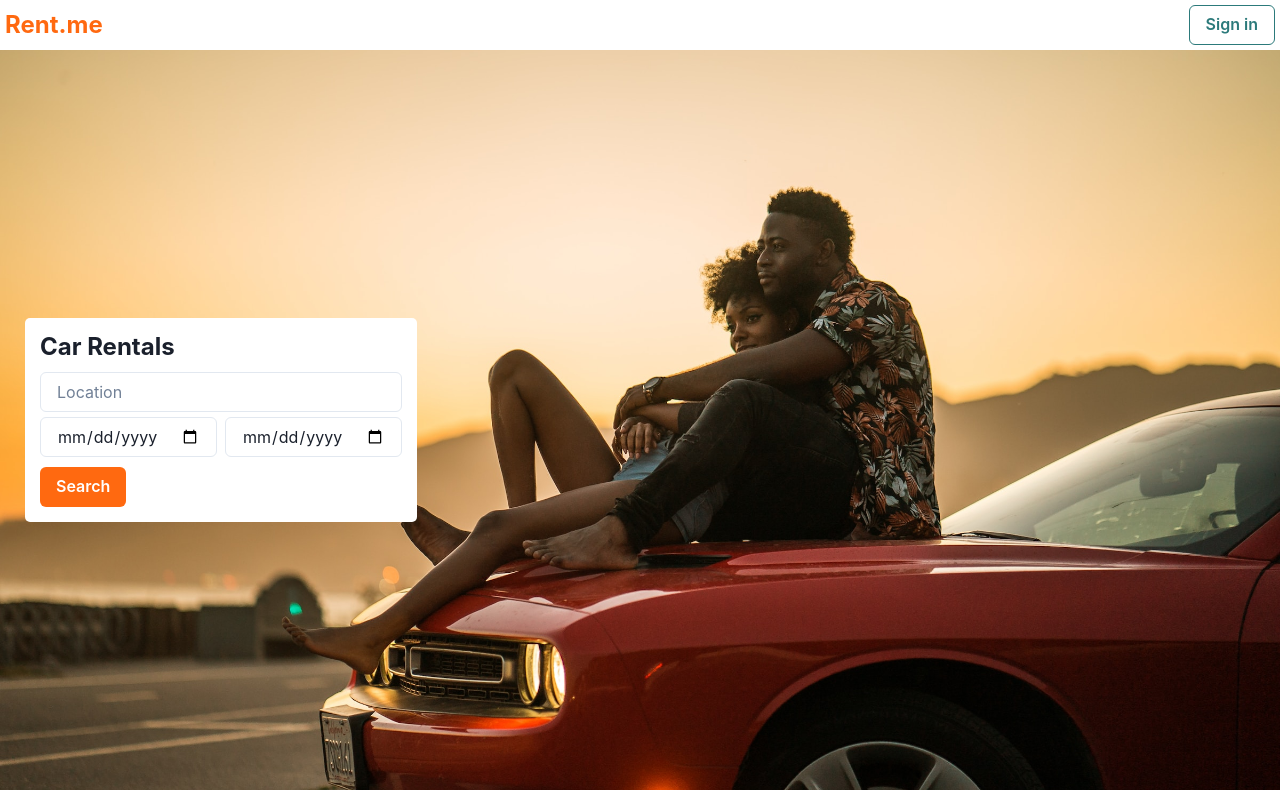
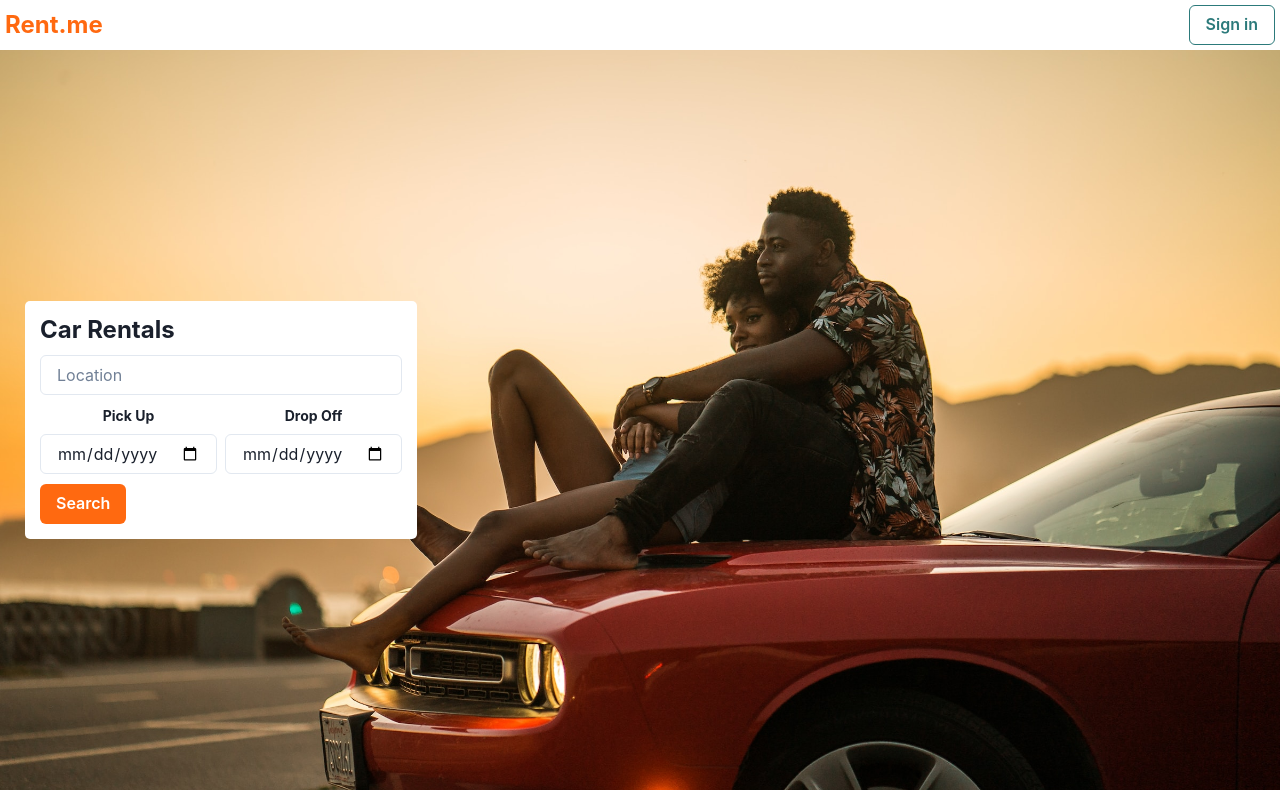
Before and after one commit to DalareR/RentMe, a React (Vite) app: page / in a window 1280 px wide. Built offline with nearby package versions, Linux system fonts and the light colour scheme; no server answers.

Commit message:
Added Form Validation to Hero

```diff
--- a/package.json
+++ b/package.json
@@ -12,6 +12,7 @@
     "@chakra-ui/react": "^2.5.5",
     "@emotion/react": "^11.10.6",
     "@emotion/styled": "^11.10.6",
+    "@hookform/resolvers": "^3.1.0",
     "axios": "^1.3.6",
     "framer-motion": "^10.12.2",
     "lodash": "^4.17.21",
@@ -19,7 +20,8 @@
     "react-dom": "^18.2.0",
     "react-hook-form": "^7.43.9",
     "react-icons": "^4.8.0",
-    "react-router-dom": "^6.10.0"
+    "react-router-dom": "^6.10.0",
+    "zod": "^3.21.4"
   },
   "devDependencies": {
     "@types/react": "^18.0.28",
--- a/src/App.tsx
+++ b/src/App.tsx
@@ -18,6 +18,10 @@ export interface CarDetail {
 
 function App() {
   const [carsList, setCarsList] = useState<CarDetail[]>([]);
+  const [location, setLocation] = useState("");
+  const [pickUpDate, setPickUpDate] = useState("");
+  const [dropOffDate, setDropOffDate] = useState("");
+
   useEffect(() => {
     axios
       .create({
@@ -41,7 +45,16 @@ function App() {
     <div className="App">
       <NavBar />
       <Routes>
-        <Route path="/" element={<Hero />} />
+        <Route
+          path="/"
+          element={
+            <Hero
+              setLocation={setLocation}
+              setDropOffDate={setDropOffDate}
+              setPickUpDate={setPickUpDate}
+            />
+          }
+        />
         <Route path="/carslist" element={<CarsList carsList={carsList} />} />
         <Route path="/checkout" element={<Checkout />} />
       </Routes>
--- a/src/components/Hero.tsx
+++ b/src/components/Hero.tsx
@@ -2,16 +2,43 @@ import {
   Box,
   Button,
   FormControl,
+  FormLabel,
   HStack,
   Heading,
   Input,
+  VStack,
+  Text,
 } from "@chakra-ui/react";
 import cover from "../assets/images/coupleInACar.jpg";
 import { useEffect, useState } from "react";
 import { Link } from "react-router-dom";
+import { useForm } from "react-hook-form";
+import { zodResolver } from "@hookform/resolvers/zod";
+import z from "zod";
 
-function Hero() {
+const schema = z.object({
+  location: z.string().nonempty("Location Required"),
+  pickup: z.string().nonempty("Pick-up Date Required"),
+  dropoff: z.string().nonempty("Drop-off Date Required"),
+});
+
+type RentalData = z.infer<typeof schema>;
+
+interface Props {
+  setLocation: React.Dispatch<React.SetStateAction<string>>;
+  setPickUpDate: React.Dispatch<React.SetStateAction<string>>;
+  setDropOffDate: React.Dispatch<React.SetStateAction<string>>;
+}
+
+function Hero({ setLocation, setDropOffDate, setPickUpDate }: Props) {
   const [docHeight, setDocHeight] = useState(0);
+  const {
+    register,
+    handleSubmit,
+    formState: { errors },
+    reset,
+    watch,
+  } = useForm<RentalData>({ resolver: zodResolver(schema) });
 
   useEffect(() => {
     setDocHeight(window.innerHeight - 60);
@@ -19,6 +46,12 @@ function Hero() {
       setDocHeight(window.innerHeight - 60)
     );
   }, []);
+
+  const onSubmit = (data: RentalData) => {
+    setLocation(data.location);
+    setPickUpDate(data.pickup);
+    setDropOffDate(data.dropoff);
+  };
 
   return (
     <>
@@ -37,16 +70,56 @@ function Hero() {
           <Heading fontSize="2xl" mb="10px">
             Car Rentals
           </Heading>
-          <FormControl>
-            <Input type="text" placeholder="Location" mb="5px" />
-            <HStack mb="10px">
-              <Input type="date" placeholder="From" />
-              <Input type="date" placeholder="" />
-            </HStack>
-            <Link to="/carslist">
-              <Button colorScheme="brand">Search</Button>
-            </Link>
-          </FormControl>
+          <form onSubmit={handleSubmit(onSubmit)}>
+            <FormControl>
+              <Input
+                type="text"
+                placeholder="Location"
+                mb="10px"
+                {...register("location")}
+              />
+              {errors.location && (
+                <Text color="crimson">{errors.location.message}</Text>
+              )}
+              <HStack mb="10px">
+                <VStack>
+                  <FormLabel
+                    htmlFor="pickup"
+                    fontSize="sm"
+                    fontWeight="bold"
+                    m="0"
+                    p="0"
+                  >
+                    Pick Up
+                  </FormLabel>
+                  <Input type="date" id="pickup" {...register("pickup")} />
+                  {errors.pickup && (
+                    <Text color="crimson">{errors.pickup.message}</Text>
+                  )}
+                </VStack>
+                <VStack>
+                  <FormLabel
+                    htmlFor="dropoff"
+                    fontSize="sm"
+                    fontWeight="bold"
+                    m="0"
+                    p="0"
+                  >
+                    Drop Off
+                  </FormLabel>
+                  <Input type="date" id="dropoff" {...register("dropoff")} />
+                  {errors.dropoff && (
+                    <Text color="crimson">{errors.dropoff.message}</Text>
+                  )}
+                </VStack>
+              </HStack>
+              {/* <Link to="/carslist"> */}
+              <Button colorScheme="brand" type="submit">
+                Search
+              </Button>
+              {/* </Link> */}
+            </FormControl>
+          </form>
         </Box>
       </Box>
     </>
```
Also changed, not shown: 1 other file (tests, documents, lock files or other folders).
